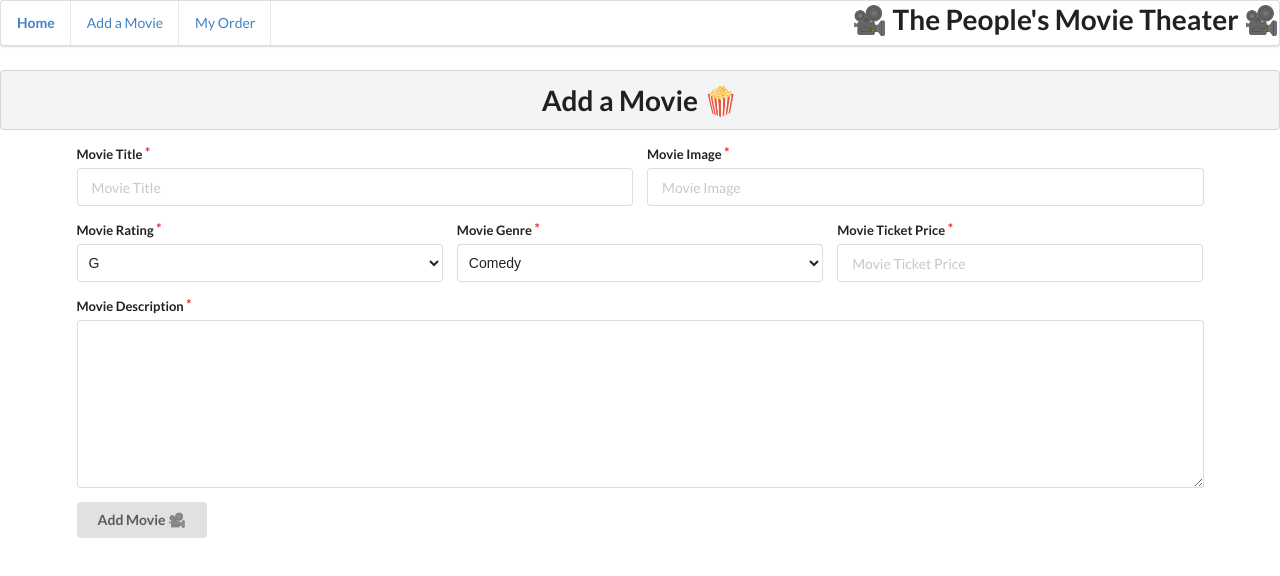
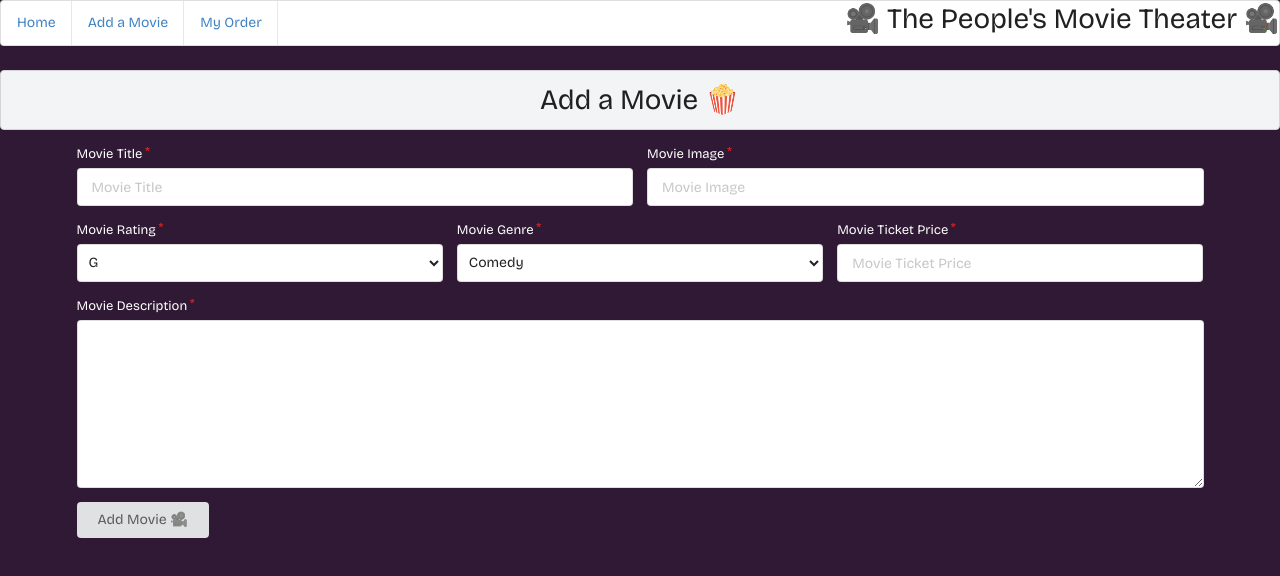
Before and after one commit to braillejord/The-Peoples-Movie-Theater, a React (Create React App) app: page /add-movie in a window 1280 px wide. Shown: the top 576 px of the page. Built offline with nearby package versions, Linux system fonts and the light colour scheme; no server answers.

Commit message:
add color and font styles

```diff
--- a/public/index.html
+++ b/public/index.html
@@ -12,6 +12,10 @@
   <meta name="description" content="Web site created using create-react-app" />
   <link rel="apple-touch-icon" href="%PUBLIC_URL%/logo192.png" />
 
+  <link rel="preconnect" href="https://fonts.googleapis.com">
+  <link rel="preconnect" href="https://fonts.gstatic.com" crossorigin>
+  <link href="https://fonts.googleapis.com/css2?family=Bricolage+Grotesque:opsz@10..48&display=swap" rel="stylesheet">
+
   <!--
       Notice the use of %PUBLIC_URL% in the tags above.
       It will be replaced with the URL of the `public` folder during the build.
@@ -22,7 +26,6 @@
       Learn how to configure a non-root public URL by running `npm run build`.
     -->
 
-  <!-- TODO: change project title -->
   <title>The People's Movie Theater</title>
 </head>
 
--- a/src/components/Search.js
+++ b/src/components/Search.js
@@ -4,7 +4,7 @@
 
 	return (
 		<div className="ui search">
-			<div className="ui icon input">
+			<div className="ui input">
 				<input className="prompt" type="text" placeholder="Search movies..." onChange={(e) => setSearchInput(e.target.value)} />
 				<i className="search icon"></i>
 			</div>
--- a/src/components/SelectedMovie.js
+++ b/src/components/SelectedMovie.js
@@ -81,10 +81,7 @@
                             <input type="number" />
                         </div>
                         <div className="order-button-container">
-                            <button className="ui labeled icon button">
-                                <i className="plus icon"></i>
-                                Add to Order
-                            </button>
+                            <button className="ui button">Add to Order 🎥</button>
                         </div>
                     </form>
                 </div>
--- a/src/index.css
+++ b/src/index.css
@@ -31,19 +31,24 @@
   padding-top: 1em;
 }
 
-/* html * {
+body {
   background-color: #301934 !important;
-} */
-
-/* .item-container {
-  display: flex;
-  flex-direction: column;
-  gap: 8px;
-  padding: 10px;
-  border: 1px solid black;
 }
 
-.item-label {
-  font-weight: 600;
-  margin-right: 8px;
-} */
+nav {
+  background-color: #fff !important;
+}
+
+html * {
+  font-family: 'Bricolage Grotesque', sans-serif !important;
+}
+
+label,
+div.column,
+button.ui.labeled.mini.button {
+  color: white !important;
+}
+
+label.ui.label {
+  color: black !important;
+}
```
